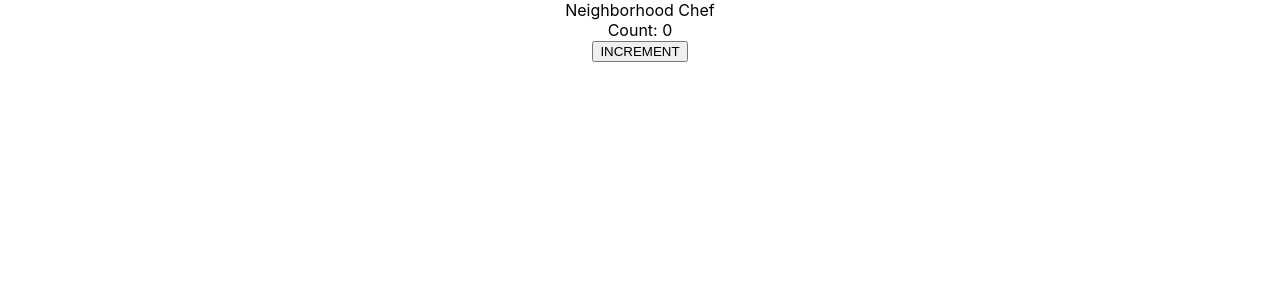
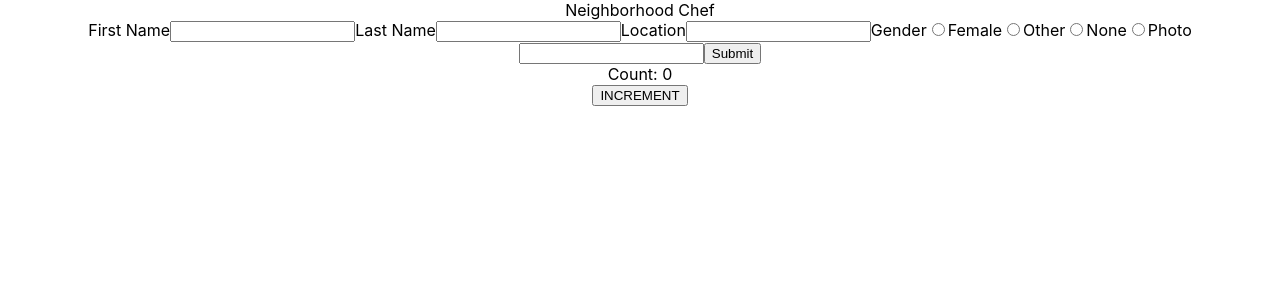
Before and after one commit to BloomTech-Labs/neighborhood-chef-fe, a React (Create React App) app: page /register in a window 1280 px wide. Shown: the top 300 px of the page. Built offline with nearby package versions, Linux system fonts and the light colour scheme.

Commit message:
react-router v6 and basic form setup for register component

```diff
--- a/package.json
+++ b/package.json
@@ -7,9 +7,12 @@
     "@testing-library/react": "^9.3.2",
     "@testing-library/user-event": "^7.1.2",
     "axios": "^0.19.2",
+    "formik": "^2.1.4",
     "react": "^16.13.1",
     "react-dom": "^16.13.1",
     "react-redux": "^7.2.0",
+    "react-router": "^6.0.0-alpha.3",
+    "react-router-dom": "^6.0.0-alpha.3",
     "react-scripts": "3.4.1",
     "redux": "^4.0.5",
     "redux-logger": "^3.0.6",
--- a/src/App.js
+++ b/src/App.js
@@ -1,13 +1,18 @@
 import React from "react";
 import "./App.css";
+import { Routes, Route } from "react-router-dom";
 
 //import example for redux hook usage
 import ReduxHooksExample from "./components/ReduxHooksExample";
+import Register from "./components/account/Register.js";
 
 function App() {
   return (
     <div className="App">
       <header> Neighborhood Chef</header>
+      <Routes>
+        <Route path="/register" element={<Register />} />
+      </Routes>
 
       {/* redux hook example component below */}
       <ReduxHooksExample />
--- a/src/components/account/Register.js
+++ b/src/components/account/Register.js
@@ -1,9 +1,115 @@
-import React from 'react';
+import React, { useState } from "react";
+import { Formik, Form, Field, ErrorMessage } from "formik";
 
 const Register = () => {
+  const [page, setPage] = useState(2);
+
   return (
-    <h1>Register Component</h1>
-  )
-}
+    <div>
+      {page === 1 && (
+        <Formik
+          initialValues={{ email: "", password: "" }}
+          validate={values => {
+            const errors = {};
+            if (!values.email) {
+              errors.email = "Required";
+            } else if (
+              !/^[A-Z0-9._%+-]+@[A-Z0-9.-]+\.[A-Z]{2,}$/i.test(values.email)
+            ) {
+              errors.email = "Invalid email address";
+            }
+            return errors;
+          }}
+          onSubmit={(values, { setSubmitting }) => {
+            alert(JSON.stringify(values, null, 2));
+            setSubmitting(false);
+            setPage(2);
+          }}
+        >
+          {({ isSubmitting }) => (
+            <Form>
+              <label>
+                Email
+                <Field type="email" name="email" />
+                <ErrorMessage name="email" component="div" />
+              </label>
+              <label>
+                Password
+                <Field type="password" name="password" />
+                <ErrorMessage name="password" component="div" />
+              </label>
+              <label>
+                <Field type="checkbox" name="terms" />I accept the terms and
+                conditions.
+              </label>
+              <button type="submit" disabled={isSubmitting}>
+                Submit
+              </button>
+            </Form>
+          )}
+        </Formik>
+      )}
+      {page === 2 && (
+        <Formik
+          initialValues={{}}
+          onSubmit={(values, { setSubmitting }) => {
+            alert(JSON.stringify(values, null, 2));
+            setSubmitting(false);
+          }}
+        >
+          {({ isSubmitting }) => (
+            <Form>
+              <label>
+                First Name
+                <Field type="name" name="firstName" />
+                <ErrorMessage name="firstName" component="div" />
+              </label>
+              <label>
+                Last Name
+                <Field type="name" name="lastName" />
+                <ErrorMessage name="lastName" component="div" />
+              </label>
+              <label>
+                Location
+                <Field type="text" name="location" />
+                <ErrorMessage name="location" component="div" />
+              </label>
+              <label>
+                Gender
+                <Field type="radio" name="gender" value="Male" label="Male" />
+              </label>
+              <label>
+                Female
+                <Field
+                  type="radio"
+                  name="gender"
+                  value="Female"
+                  label="Female"
+                />
+              </label>
+              <label>
+                Other
+                <Field type="radio" name="gender" value="Other" label="Other" />
+              </label>
+              <label>
+                None
+                <Field type="radio" name="gender" value="None" label="None" />
+                <ErrorMessage name="gender" component="div" />
+              </label>
+              <label>
+                Photo
+                <Field type="text" name="photo" />
+                <ErrorMessage name="photo" component="div" />
+              </label>
+              <button type="submit" disabled={isSubmitting}>
+                Submit
+              </button>
+            </Form>
+          )}
+        </Formik>
+      )}
+    </div>
+  );
+};
 
 export default Register;
--- a/src/index.js
+++ b/src/index.js
@@ -7,6 +7,7 @@ import { Provider } from "react-redux";
 import { rootReducer } from "./utilities/reducers";
 import thunk from "redux-thunk";
 import { createLogger } from "redux-logger";
+import { BrowserRouter } from "react-router-dom";
 // import * as serviceWorker from "./serviceWorker";
 
 const logger = createLogger();
@@ -14,7 +15,9 @@ const store = createStore(rootReducer, applyMiddleware(logger, thunk));
 const rootElement = document.getElementById("root");
 ReactDOM.render(
   <Provider store={store}>
-    <App />
+    <BrowserRouter>
+      <App />
+    </BrowserRouter>
   </Provider>,
   rootElement
 );
```
Also changed, not shown: 1 other file (tests, documents, lock files or other folders).
